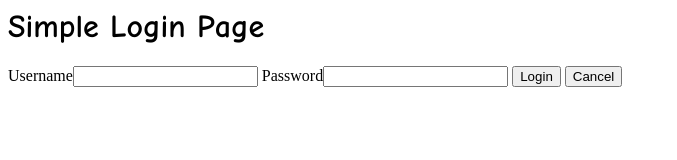
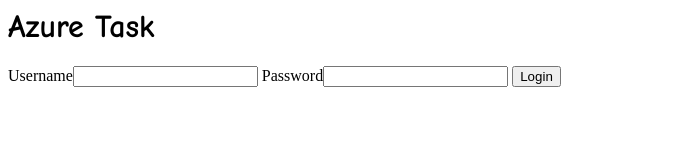
Before and after one commit to drahem/msp, a plain HTML site: page index.html in a window 1280 px wide. Shown: the whole page, without its empty margins (0-677 px from the left). Drawn offline with Linux system fonts and the light colour scheme.

Commit message:
Update index.html

```diff
--- a/index.html
+++ b/index.html
@@ -3,18 +3,13 @@
 <body>
 <h1 style="font-family:Comic Sans Ms;text-align="center";font-size:20pt;
 color:#00FF00;>
-Simple Login Page
+Azure Task
 </h1>
 <form name="login">
 Username<input type="text" name="userid"/>
 Password<input type="password" name="pswrd"/>
 <input type="button" onclick="check(this.form)" value="Login"/>
-<input type="reset" value="Cancel"/>
 </form>
-
-
-
-
 
  <script language="javascript">
  function check(form) {
```
